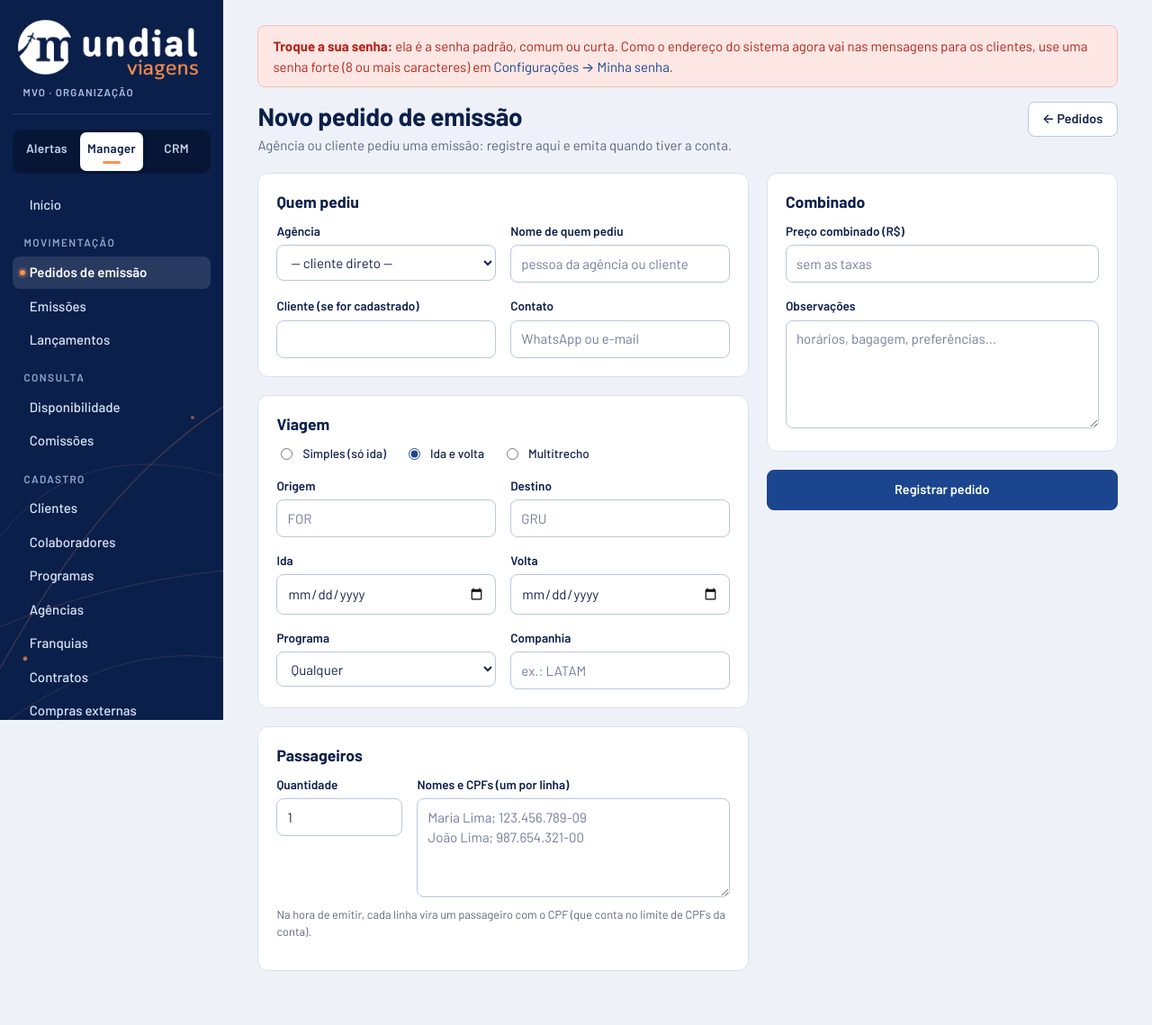
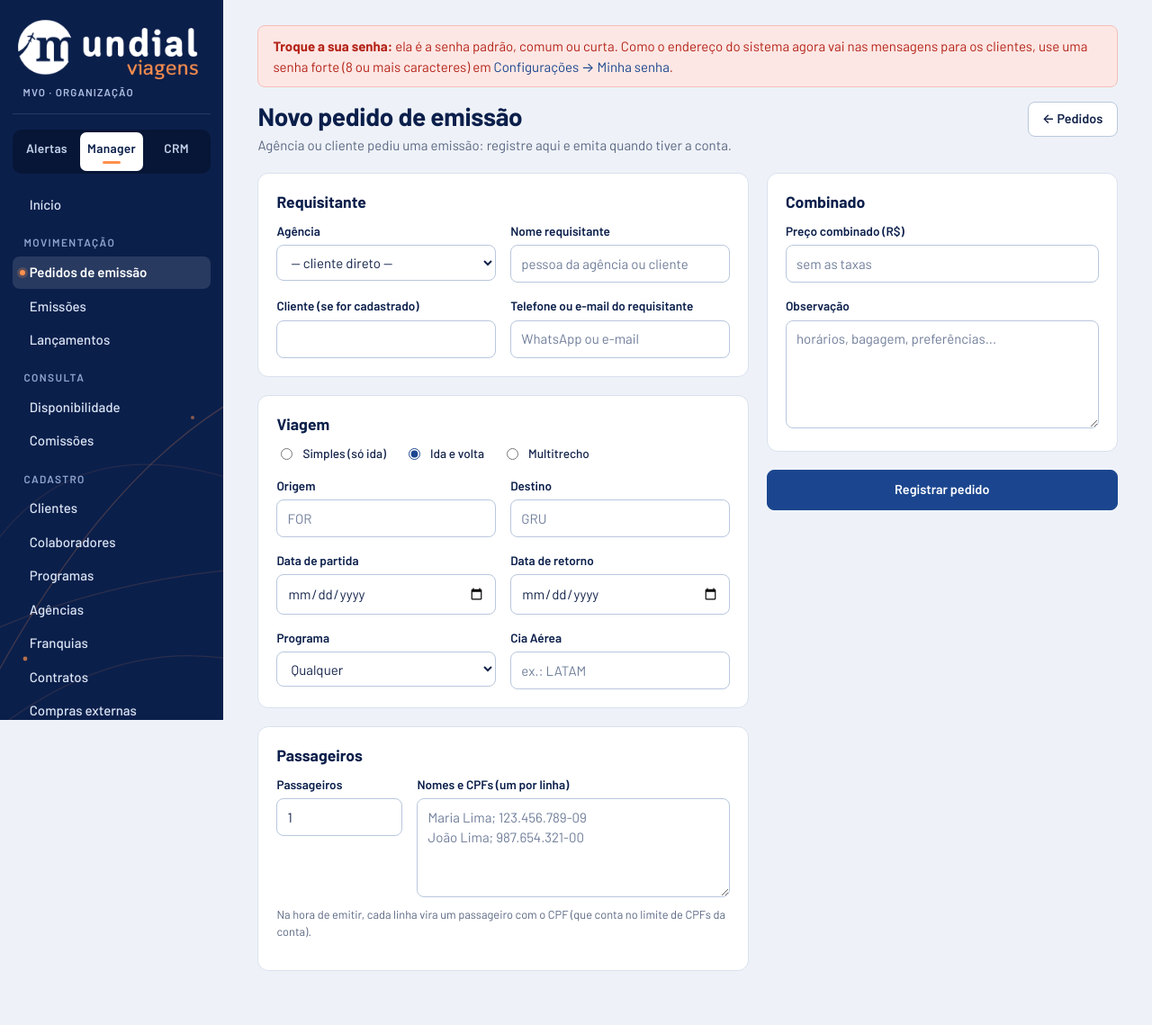
Before and after one commit to mundialviagens2014-sys/alertas-viagens, a FastAPI app: page /pedidos/novo in a window 1280 px wide. Shown: the top 1139 px of the page at 90% size. Run offline with FastAPI, Linux system fonts and the light colour scheme; the visitor is signed in with stand-in values (Sample User, id 1); data comes from the database, SQL or seed files in the repository; data that the repository does not hold is empty.

Commit message:
Emissões e pedidos com os nomes do Manager
Formulário e página da emissão, lista de emissões e pedidos de emissão
passam a usar os termos do Manager: Data do pedido, Tipo de voo, Data de
partida, Data de retorno, Cia Aérea, Programa, Pontos, Valor Passagem,
Taxa Embarque, Taxa Bagagem, Valor Total, Requisitante, Passageiros e
Observação. Só os nomes mudaram; campos e cálculos são os mesmos.

Co-Authored-By: Claude Opus 5.5 <noreply@anthropic.com>
Claude-Session: https://claude.ai/code/session_019UhPdLd15jwEd86u1yHwxU

```diff
--- a/app/static/estilo.css
+++ b/app/static/estilo.css
@@ -74,6 +74,7 @@ a:hover { text-decoration: underline; }
 .lateral :focus-visible, .login :focus-visible { outline-color: var(--laranja); }
 .icone { width: 1em; height: 1em; fill: none; stroke: currentColor; stroke-width: 1.8; stroke-linecap: round; stroke-linejoin: round; display: inline-block; vertical-align: -.12em; }
 .icone.ok { color: var(--zap); }
+.rotulo-campo { font-weight: 600; font-size: .85rem; color: var(--tinta); }
 h1 { font-family: var(--titulo); font-weight: 700; font-size: 1.75rem; line-height: 1.15; margin: 0 0 .25rem; letter-spacing: -.01em; color: var(--noite); text-wrap: balance; }
 h2 { font-family: var(--titulo); font-weight: 700; font-size: 1.1rem; line-height: 1.25; margin: 0 0 .75rem; color: var(--noite); }
 h3 { font-weight: 700; }
--- a/app/templates/mvo/emissoes.html
+++ b/app/templates/mvo/emissoes.html
@@ -87,7 +87,7 @@
 {% if emissoes %}
 <div class="rolagem">
 <table class="tabela">
-  <thead><tr><th>Data</th><th>Localizador</th><th>Trecho</th><th>Cliente e passageiros</th><th>Saiu de</th><th>Emissor</th><th class="num">Pontos</th><th class="num">Venda</th>{% if ve_custo %}<th class="num">Lucro</th>{% endif %}</tr></thead>
+  <thead><tr><th>Data</th><th>Localizador</th><th>Trecho</th><th>Cliente e passageiros</th><th>Saiu de</th><th>Emissor</th><th class="num">Pontos</th><th class="num">Valor passagem</th>{% if ve_custo %}<th class="num">Lucro</th>{% endif %}</tr></thead>
   <tbody>
   {% for e in emissoes %}
     <tr class="{{ 'cancelado' if e.status != 'ativa' }}">
--- a/app/templates/mvo/pedido_form.html
+++ b/app/templates/mvo/pedido_form.html
@@ -25,14 +25,14 @@
 <div class="grade-2" style="grid-template-columns:minmax(0,1.4fr) minmax(0,1fr)">
   <div>
     <section class="cartao">
-      <h2>Quem pediu</h2>
+      <h2>Requisitante</h2>
       <div class="campos">
         <div><label for="agencia">Agência</label>
           <select id="agencia" name="agencia_id" {{ bloqueado }}><option value="">— cliente direto —</option>
             {% for a in agencias %}<option value="{{ a.id }}" {{ 'selected' if d.agencia_id == a.id }}>{{ a.nome }}</option>{% endfor %}</select></div>
-        <div><label for="req">Nome de quem pediu</label><input id="req" name="requisitante_nome" type="text" value="{{ d.requisitante_nome or '' }}" placeholder="pessoa da agência ou cliente" {{ bloqueado }}></div>
+        <div><label for="req">Nome requisitante</label><input id="req" name="requisitante_nome" type="text" value="{{ d.requisitante_nome or '' }}" placeholder="pessoa da agência ou cliente" {{ bloqueado }}></div>
         <div><label for="cliente">Cliente (se for cadastrado)</label><input id="cliente" name="cliente_nome" type="text" list="lista-clientes" value="{{ d.cliente_nome or '' }}" {{ bloqueado }}></div>
-        <div><label for="contato">Contato</label><input id="contato" name="contato" type="text" value="{{ d.contato or '' }}" placeholder="WhatsApp ou e-mail" {{ bloqueado }}></div>
+        <div><label for="contato">Telefone ou e-mail do requisitante</label><input id="contato" name="contato" type="text" value="{{ d.contato or '' }}" placeholder="WhatsApp ou e-mail" {{ bloqueado }}></div>
       </div>
     </section>
 
@@ -46,19 +46,19 @@
       <div class="campos">
         <div><label for="origem">Origem</label><input id="origem" name="origem" list="lista-aeroportos" value="{{ d.origem or '' }}" placeholder="FOR" {{ bloqueado }}></div>
         <div><label for="destino">Destino</label><input id="destino" name="destino" list="lista-aeroportos" value="{{ d.destino or '' }}" placeholder="GRU" {{ bloqueado }}></div>
-        <div><label for="ida">Ida</label><input id="ida" name="data_ida" type="date" value="{{ d.data_ida|iso if d.data_ida else '' }}" {{ bloqueado }}></div>
-        <div><label for="volta">Volta</label><input id="volta" name="data_volta" type="date" value="{{ d.data_volta|iso if d.data_volta else '' }}" {{ bloqueado }}></div>
+        <div><label for="ida">Data de partida</label><input id="ida" name="data_ida" type="date" value="{{ d.data_ida|iso if d.data_ida else '' }}" {{ bloqueado }}></div>
+        <div><label for="volta">Data de retorno</label><input id="volta" name="data_volta" type="date" value="{{ d.data_volta|iso if d.data_volta else '' }}" {{ bloqueado }}></div>
         <div><label for="programa">Programa</label>
           <select id="programa" name="programa" {{ bloqueado }}><option value="">Qualquer</option>
             {% for p in programas %}<option {{ 'selected' if d.programa == p }}>{{ p }}</option>{% endfor %}</select></div>
-        <div><label for="cia">Companhia</label><input id="cia" name="companhia" type="text" value="{{ d.companhia or '' }}" placeholder="ex.: LATAM" {{ bloqueado }}></div>
+        <div><label for="cia">Cia Aérea</label><input id="cia" name="companhia" type="text" value="{{ d.companhia or '' }}" placeholder="ex.: LATAM" {{ bloqueado }}></div>
       </div>
     </section>
 
     <section class="cartao">
       <h2>Passageiros</h2>
       <div class="campos" style="grid-template-columns:140px 1fr">
-        <div><label for="qtd">Quantidade</label><input id="qtd" name="qtd_passageiros" type="number" min="1" value="{{ d.qtd_passageiros or 1 }}" {{ bloqueado }}></div>
+        <div><label for="qtd">Passageiros</label><input id="qtd" name="qtd_passageiros" type="number" min="1" value="{{ d.qtd_passageiros or 1 }}" {{ bloqueado }}></div>
         <div><label for="pax">Nomes e CPFs (um por linha)</label>
           <textarea id="pax" name="passageiros" style="min-height:110px" placeholder="Maria Lima; 123.456.789-09&#10;João Lima; 987.654.321-00" {{ bloqueado }}>{{ d.passageiros or '' }}</textarea></div>
       </div>
@@ -71,7 +71,7 @@
       <h2>Combinado</h2>
       <div style="display:grid; gap:1rem">
         <div><label for="preco">Preço combinado (R$)</label><input id="preco" name="preco_combinado" type="text" inputmode="decimal" value="{{ d.preco_combinado|campo if d.preco_combinado is not none else '' }}" placeholder="sem as taxas" {{ bloqueado }}></div>
-        <div><label for="obs">Observações</label><textarea id="obs" name="observacoes" style="min-height:120px" placeholder="horários, bagagem, preferências..." {{ bloqueado }}>{{ d.observacoes or '' }}</textarea></div>
+        <div><label for="obs">Observação</label><textarea id="obs" name="observacoes" style="min-height:120px" placeholder="horários, bagagem, preferências..." {{ bloqueado }}>{{ d.observacoes or '' }}</textarea></div>
       </div>
     </section>
     {% if editavel %}
--- a/app/templates/mvo/pedidos.html
+++ b/app/templates/mvo/pedidos.html
@@ -23,7 +23,7 @@
 
 <form class="filtros" method="get" action="/pedidos">
   <input type="hidden" name="status" value="{{ status }}">
-  <input type="search" name="q" value="{{ q }}" placeholder="Quem pediu, passageiro, trecho..." style="max-width:260px">
+  <input type="search" name="q" value="{{ q }}" placeholder="Requisitante, passageiro, trecho..." style="max-width:260px">
   {% if agencias %}
   <select name="agencia" style="max-width:200px"><option value="0">Todas as agências</option>
     {% for a in agencias %}<option value="{{ a.id }}" {{ 'selected' if agencia_filtro == a.id }}>{{ a.nome }}</option>{% endfor %}</select>
@@ -41,7 +41,7 @@
 {% if pedidos %}
 <div class="rolagem">
 <table class="tabela">
-  <thead><tr><th>Pedido</th><th>Quem pediu</th><th>Viagem</th><th class="num">Pax</th><th class="num">Combinado</th>
+  <thead><tr><th>Pedido</th><th>Requisitante</th><th>Voo</th><th class="num">Passageiros</th><th class="num">Combinado</th>
     <th>{{ "Esperando" if status == 'aguardando' else "Situação" }}</th><th></th></tr></thead>
   <tbody>
   {% for p in pedidos %}
```
Also changed, not shown: app/templates/mvo/emissao.html (+7 -7 lines), app/templates/mvo/emissao_form.html (+11 -10 lines).
